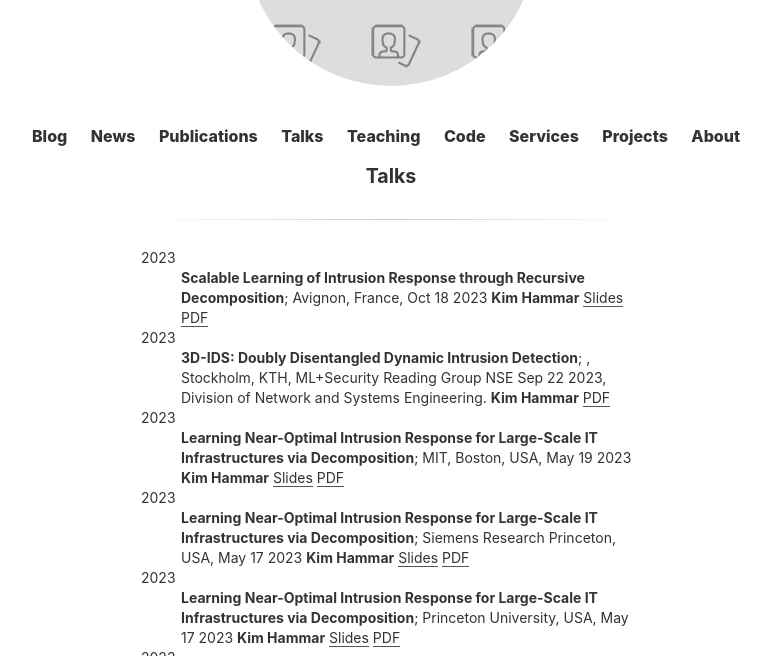
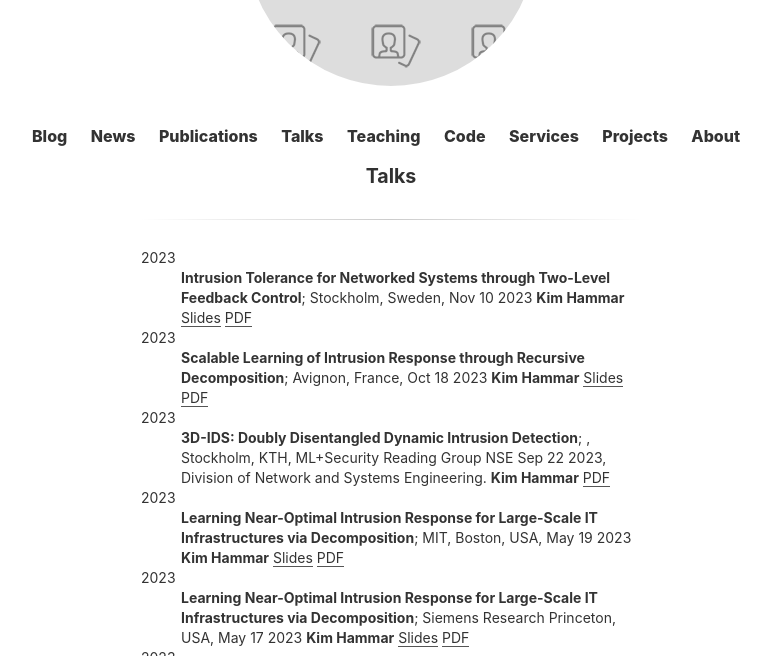
Before and after one commit to Limmen/Limmen.github.io, a Jekyll site: the page built from talks.md, in a window 1280 px wide and 900 px high, cut to the strip 244-900 px from the top of the window. Shown: the whole strip, without its empty margins (249-1020 px from the left). Built offline with Jekyll 4.4.1, drawn with Linux system fonts in a browser that asks for light colours.

Commit message:
add talk

```diff
--- a/talks.md
+++ b/talks.md
@@ -2,6 +2,12 @@
 layout: page
 title: Talks
 ---
+
+2023
+:   **Intrusion Tolerance for Networked Systems through Two-Level Feedback Control**; Stockholm, Sweden, Nov 10 2023
+    **Kim Hammar**
+	[Slides](https://www.slideshare.net/KimHammar/intrusion-tolerance-for-networked-systems-through-twolevel-feedback-control)
+	[PDF](/assets/slides/nse_seminar_10_nov_2023_kim.pdf)
 
 2023
 :   **Scalable Learning of Intrusion Response through Recursive Decomposition**; Avignon, France, Oct 18 2023
```
Also changed, not shown: 1 other file.
